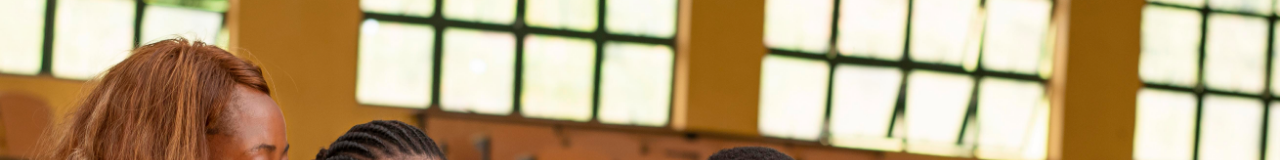
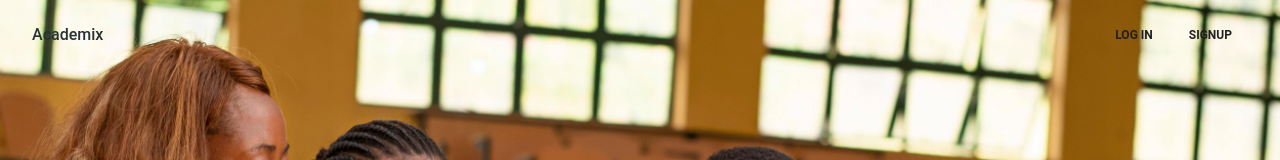
Before and after one commit to Helinaz27/Academix, a React (Vite) app: page / in a window 1280 px wide. Shown: the top 160 px of the page. Built offline with nearby package versions, Linux system fonts and the light colour scheme.

Commit message:
Update App.jsx

```diff
--- a/src/App.jsx
+++ b/src/App.jsx
@@ -10,7 +10,7 @@ import Footer from "./component/General/Footer";
 function App() {
   return (
     <div className="">
-      {/* <main> <Navigation /> </main> */}
+      <main> <Navigation /> </main>
       <Routes>
         <Route index element={<Home />} />
         <Route path="/Home" element={<Home />} />
```
